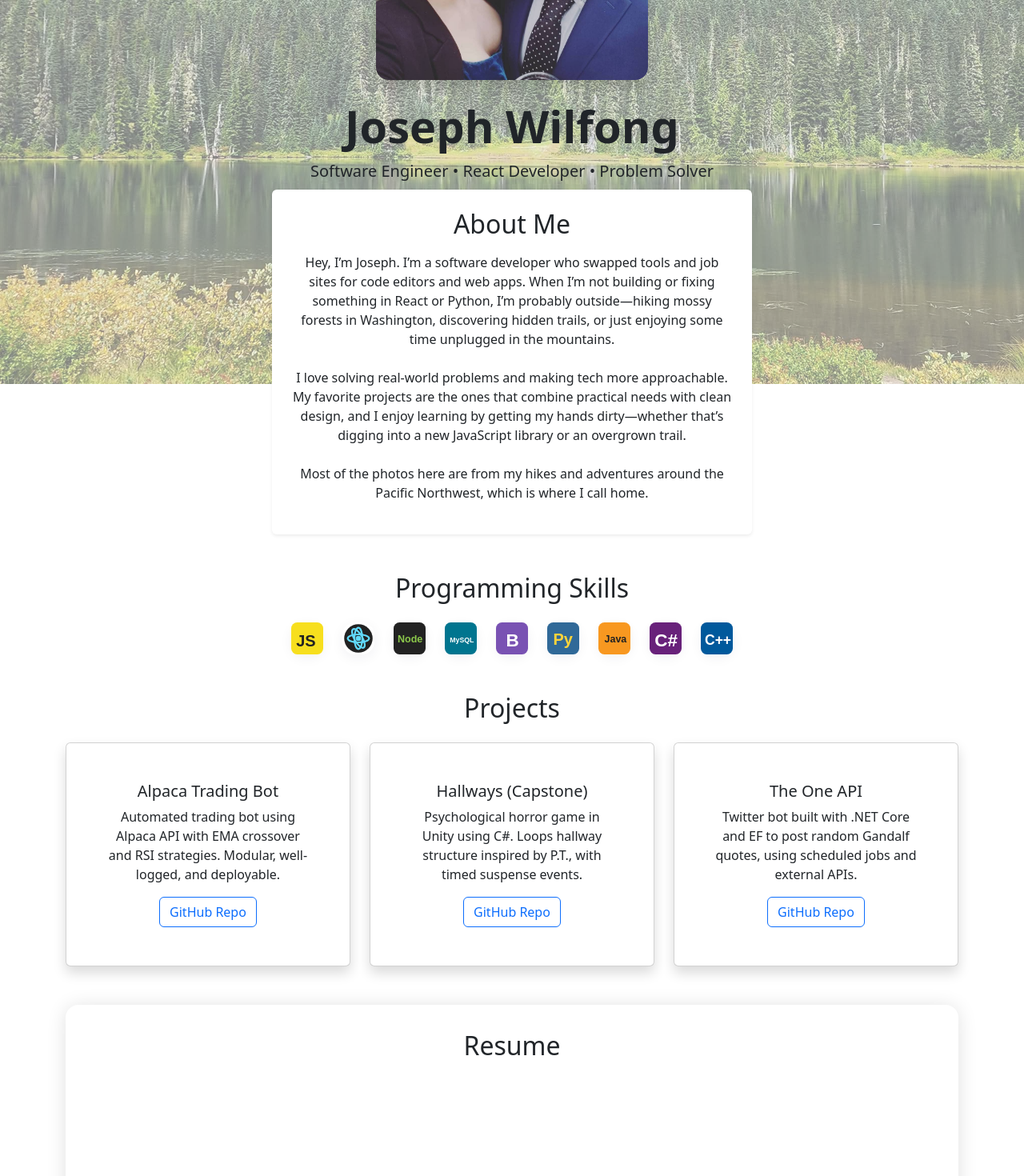
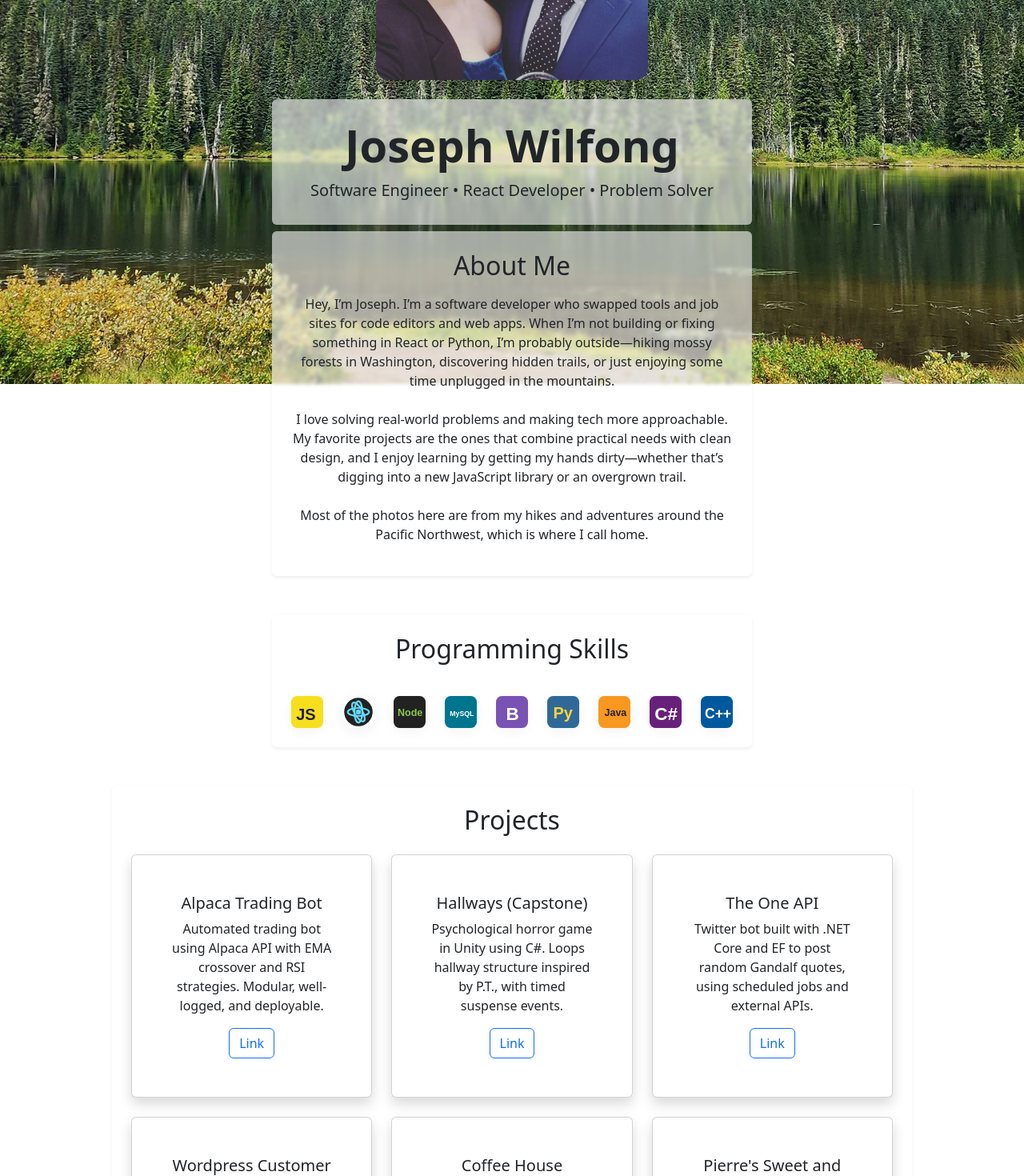
Before and after one commit to jcarenza67/Portfolio-Site, a React (Vite) app: page / in a window 1280 px wide. Shown: the part 320-1790 px from the top of the page at 80% size. Built offline with nearby package versions, Linux system fonts and the light colour scheme.

Commit message:
put everything in boxes

```diff
--- a/src/App.css
+++ b/src/App.css
@@ -11,7 +11,7 @@
   height: 100vh;
   top: 0;
   left: 0;
-  opacity: .5;
+  opacity: 1;
 }
 
 #root {
@@ -49,8 +49,11 @@
   }
 }
 
-.card {
+.card, .resume-viewer {
   padding: 2em;
+  background: rgba(255, 255, 255, 0.58) !important;
+  backdrop-filter: blur(2px);
+  box-shadow: 0 4px 24px rgba(0,0,0,0.12);
 }
 
 .read-the-docs {
@@ -127,3 +130,11 @@
     height: 34px;
   }
 }
+
+.bottom {
+    color: rgb(198, 219, 192)
+}
+
+.lead {
+    font-weight: 400;
+}
--- a/src/App.jsx
+++ b/src/App.jsx
@@ -89,10 +89,12 @@ function App() {
           transition={{ duration: 0.7, delay: 0.1 }}
           className="text-center mb-2"
         >
+          <div className="card border-0 shadow-sm p-4 mx-auto" style={{ maxWidth: 600 }}>
           <h1 className="display-4 fw-bold">Joseph Wilfong</h1>
           <p className="lead mb-1">
             Software Engineer • React Developer • Problem Solver
           </p>
+          </div>
         </motion.header>
 
         {/* ABOUT ME SECTION */}
@@ -123,6 +125,7 @@ function App() {
     transition={{ duration: 0.7, delay: 0.28 }}
     className="mb-5 text-center"
     >
+    <div className="card border-0 shadow-sm p-4 mx-auto" style={{ maxWidth: 600 }}>
     <h2 className="mb-3">Programming Skills</h2>
     <div className="skills-icons">
         <span className="icon-badge js" title="JavaScript">
@@ -185,10 +188,12 @@ function App() {
         </svg>
         </span>
         </div>
+        </div>
         </motion.section>
 
 
         {/* PROJECTS SECTION */}
+        <div className="card border-0 shadow-sm p-4 mx-auto" style={{ maxWidth: 1000 }}>
         <section>
           <h2 className="mb-4 text-center">Projects</h2>
           <div className="row g-4">
@@ -207,6 +212,21 @@ function App() {
                 title: "The One API",
                 desc: "Twitter bot built with .NET Core and EF to post random Gandalf quotes, using scheduled jobs and external APIs.",
                 link: "https://github.com/jcarenza67/The_One_API.Solution"
+              },
+              {
+                title: "Wordpress Customer Site",
+                desc: " 40-page WordPress client site using Elementor.",
+                link: "https://eandvenergy.com/"
+              },
+              {
+                title: "Coffee House",
+                desc: "This is a mock coffee house inventory website. It allows a user to CRUD coffee house items. Created with React.",
+                link: "https://github.com/jcarenza67/Coffee-House"
+              },
+              {
+                title: "Pierre's Sweet and Savory Treats",
+                desc: "Pierre's Sweet and Savory Treats is a web application showcasing a many-to-many relationship between treats and flavors with some Identity Authentication.",
+                link: "https://github.com/jcarenza67/Pierres-Sweet-and-Savory-Treats.Solution"
               }
             ].map((proj, i) => (
               <motion.div
@@ -227,7 +247,7 @@ function App() {
                       target="_blank"
                       rel="noopener noreferrer"
                     >
-                      GitHub Repo
+                      Link
                     </a>
                   </div>
                 </div>
@@ -235,7 +255,7 @@ function App() {
             ))}
           </div>
         </section>
-
+        </div>
         <div className="resume-viewer my-5">
             <h2>Resume</h2>
             <iframe
@@ -253,8 +273,9 @@ function App() {
           transition={{ duration: 0.7, delay: 1.0 }}
           className="my-5 text-center"
         >
+            <div className="card border-0 shadow-sm p-4 mx-auto" style={{ maxWidth: 600 }}>
           <h2>Contact</h2>
-          <p>Email: <a href="mailto:josephwilfong91@gmail.com">josephwilfong91@gmail.com</a></p>
+
           <div className="d-flex justify-content-center gap-3 mb-2">
             {/* GitHub Logo Link */}
             <a
@@ -293,11 +314,12 @@ function App() {
               </svg>
             </a>
           </div>
+          <p>Email: <a href="mailto:josephwilfong91@gmail.com">josephwilfong91@gmail.com</a></p>
           <p>Location: Shelton, WA (Remote or On-site)</p>
-
+          </div>
         </motion.section>
 
-        <footer className="text-center text-muted mt-5">
+        <footer className="bottom text-center mt-5">
           &copy; {new Date().getFullYear()} Joseph Wilfong. Built with React + Bootstrap + Framer Motion.
         </footer>
       </div>
```
